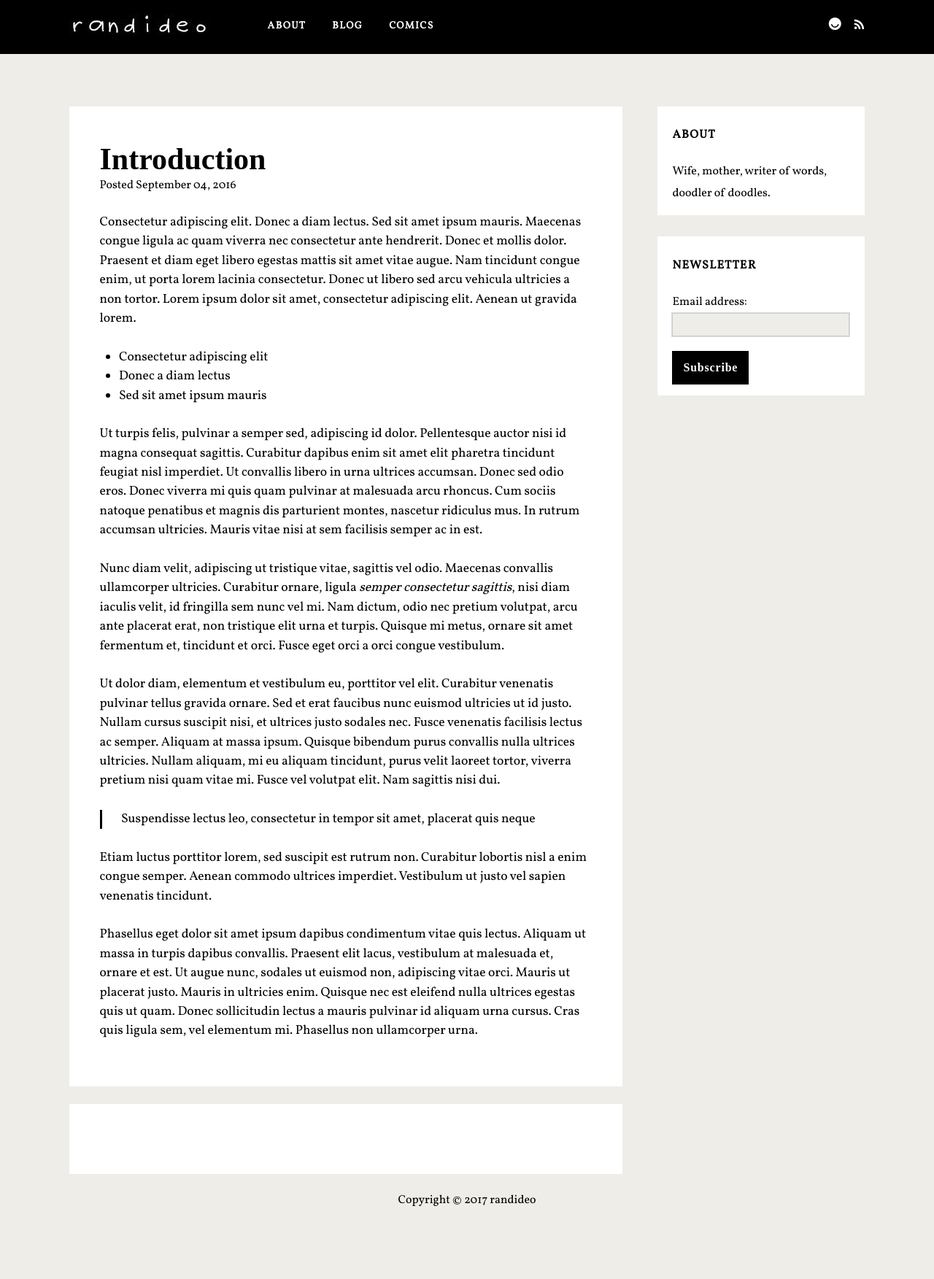
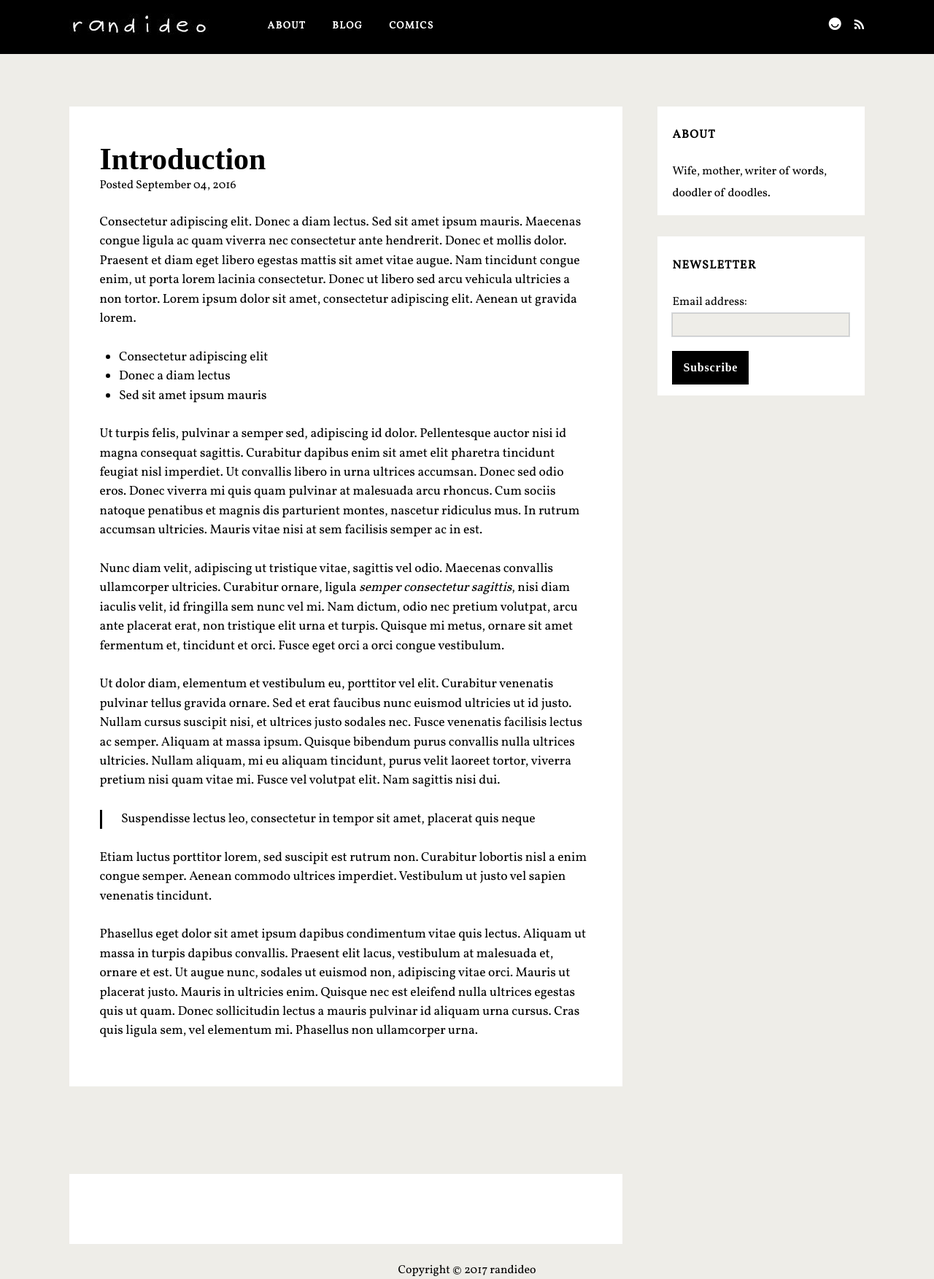
Before and after one commit to randideo/randideo.github.io, a Jekyll site: the page built from _posts/2016-09-04-test.md, in a window 1280 px wide. Shown: the whole page at 73% size. Built offline with Jekyll 4.4.1, drawn with Linux system fonts in a browser that asks for light colours; nearby versions of some CDN libraries; some web fonts are replaced; comment, search, counter and statistics services are not loaded; before the commit the page ends 1657 px from its top, so only the background shows below that.

Commit message:
Create post.html

```diff
--- a/_layouts/post.html
+++ b/_layouts/post.html
@@ -11,7 +11,7 @@ layout: default
   </section>
 </div></div>
 
-<div>
+<div style="padding: 6.333% 2.25em;">
     <script async src="//pagead2.googlesyndication.com/pagead/js/adsbygoogle.js"></script>
 <!-- Smart Ad -->
 <ins class="adsbygoogle"
```
